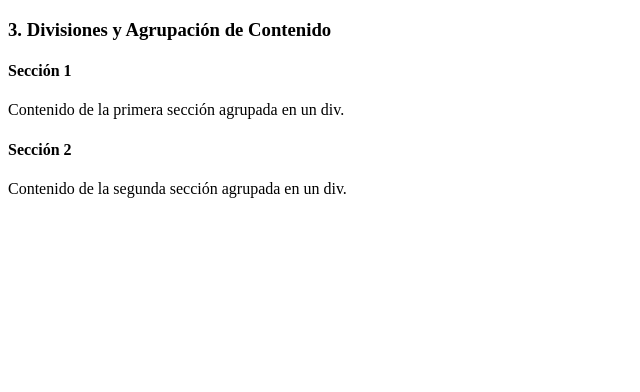
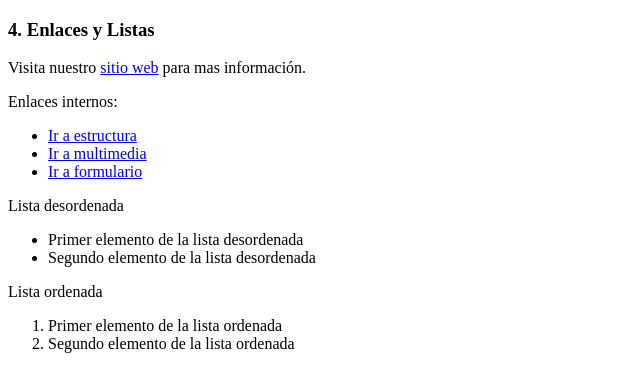
Before and after one commit to manuuv/TP-HTML-VazquezManuel, a plain HTML site: page index.html in a window 1280 px wide. Shown: the whole page, without its empty margins (0-640 px from the left). Drawn offline with Linux system fonts and the light colour scheme.

Commit message:
4.4 Enlaces y listas

```diff
--- a/index.html
+++ b/index.html
@@ -6,14 +6,30 @@
     <title>Document</title>
 </head>
 <body>
-    <h3>3. Divisiones y Agrupación de Contenido</h3>
+    <h3>4. Enlaces y Listas</h3>
         <div>
-            <h4>Sección 1</h4>
-            <p>Contenido de la primera sección agrupada en un div.</p>
+            <p>Visita nuestro <a href = "https://www.google.com/" target = "_blank">sitio web</a> para mas información.</p>
         </div>
         <div>
-            <h4>Sección 2</h4>
-            <p>Contenido de la segunda sección agrupada en un div.</p>
+            <p>Enlaces internos:</p>
+            <ul>
+                <nav>
+                <li><a href = "https://www.google.com/" target = "_blank">Ir a estructura</a></li>
+                <li><a href = "https://www.youtube.com/" target = "_blank">Ir a multimedia</a></li>
+                <li><a href = "https://docs.google.com/forms/" target = "_blank">Ir a formulario</a></li>
+                </nav>
+            </ul>
+            <p>Lista desordenada</p>
+            <ul>
+                <li>Primer elemento de la lista desordenada</li>
+                <li>Segundo elemento de la lista desordenada</li>
+            </ul>
+            <p>Lista ordenada</p>
+            <ol>
+                <li>Primer elemento de la lista ordenada</li>
+                <li>Segundo elemento de la lista ordenada</li>
+            </ol>
+
         </div>
 </body>
 </html>
```
